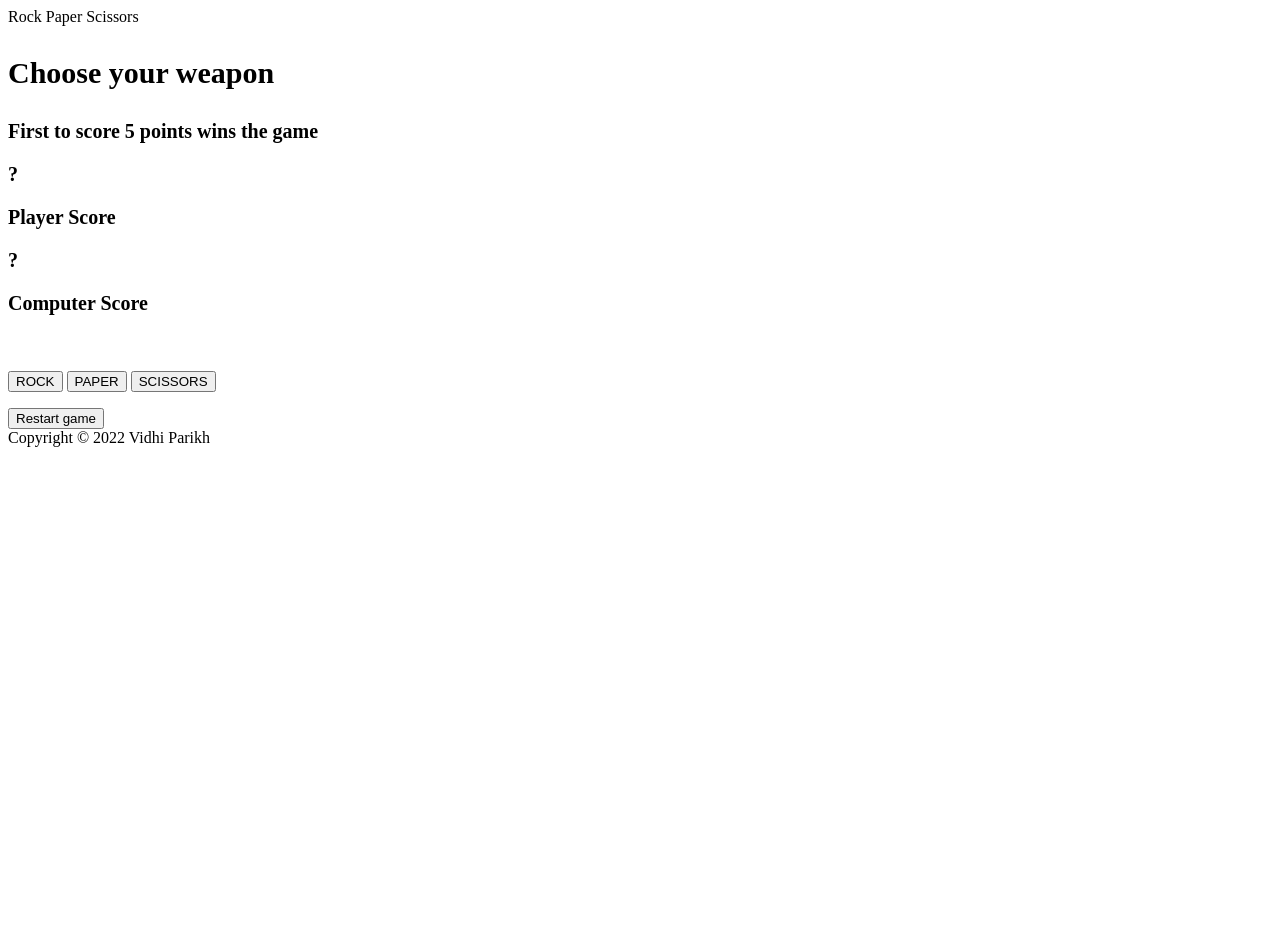
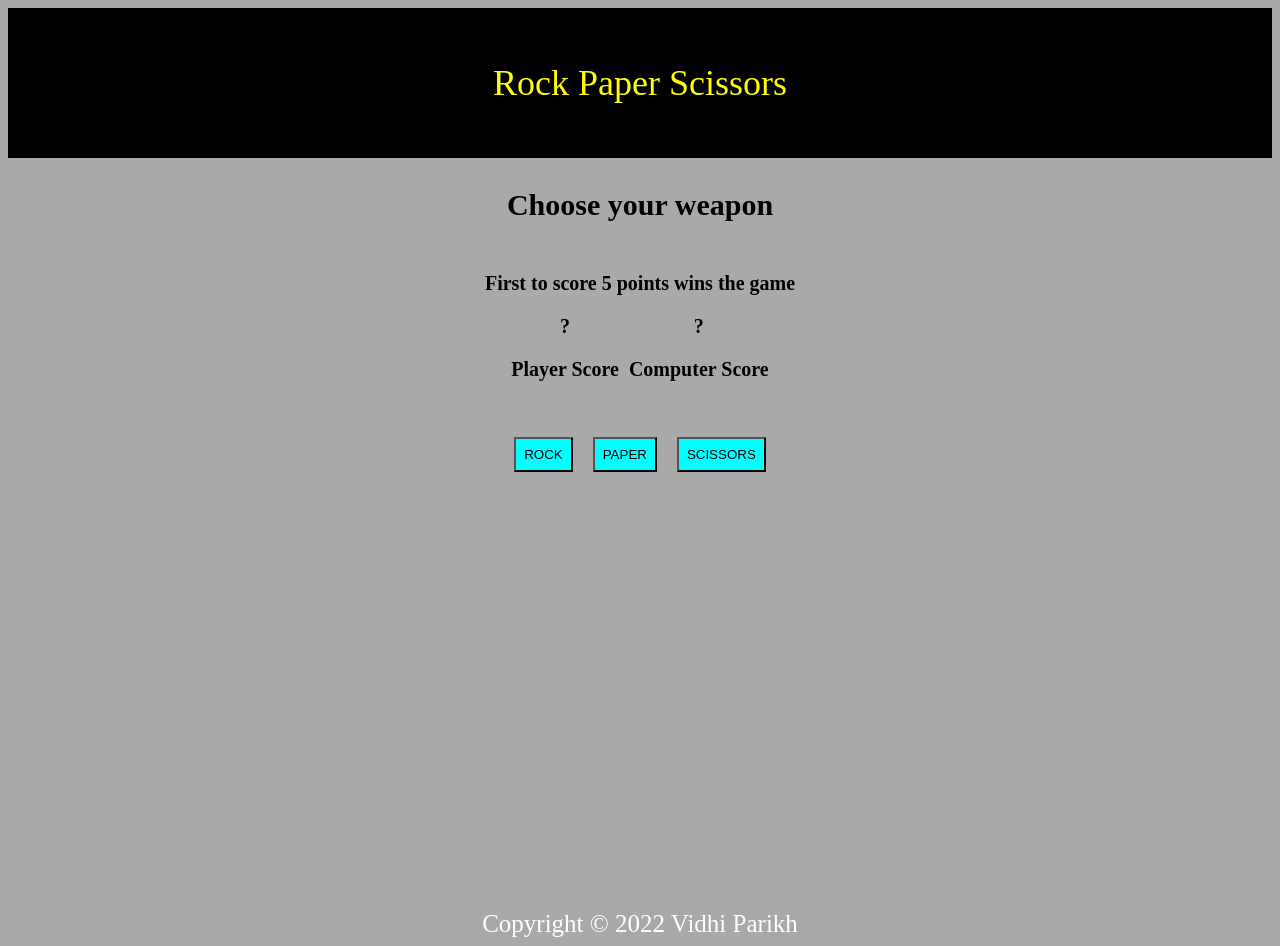
Before and after one commit to Vidhi-Parikh2712/rock-paper-scissors, a plain HTML site: page rps-index.html in a window 1280 px wide. Before the commit the page ends 800 px from the top, so only its background shows below. Drawn offline with Linux system fonts and the light colour scheme.

Commit message:
Update rps-index.html

```diff
--- a/rps-index.html
+++ b/rps-index.html
@@ -5,10 +5,10 @@
     <meta http-equiv="X-UA-Compatible" content="IE=edge">
     <meta name="viewport" content="width=device-width, initial-scale=1.0">
     <title>Rock-Paper-Scissors</title>
-    <link rel="stylesheet" href="style.css">
+    <link rel="stylesheet" href="rps-style.css">
     <link rel="stylesheet" href="https://fonts.googleapis.com/css2?family=Press+Start+2P&family=Roboto:wght@400;700&display=swap">
 </head>
-<script src="javascript.js"> </script>
+<script src="rps-javascript.js"> </script>
 <body>
 <header> Rock Paper Scissors </header>
 <div class="class1">
```
